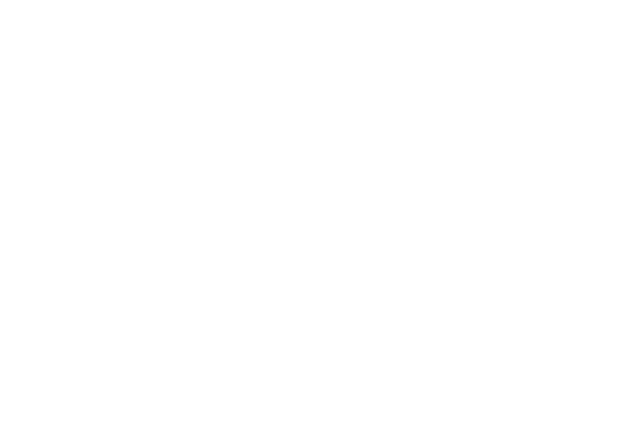
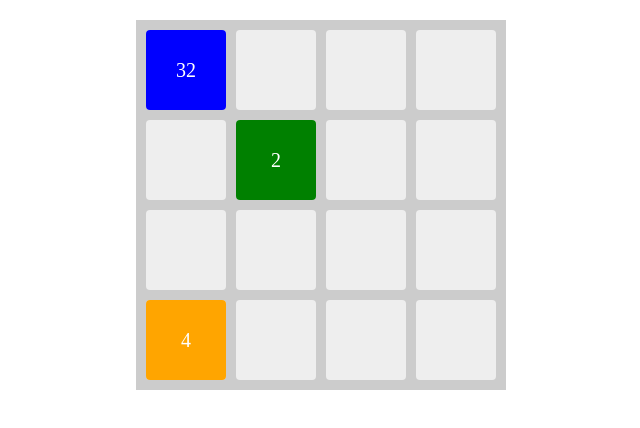
Before and after one commit to jamiesinclair/2048AI, a plain HTML site: page index.html in a window 1280 px wide. Shown: the whole page, without its empty margins (319-959 px from the left). Drawn offline with Linux system fonts and the light colour scheme.

Commit message:
game board and squares

```diff
--- a/2048AI.js
+++ b/2048AI.js
@@ -1 +1,96 @@
-alert('hello wolrd!');
+
+
+
+var board = new function(size) {
+
+	var b = {};
+
+	// default board size
+	b.size = (typeof size=='undefined') ? 4 : size;
+
+
+
+
+
+	var blockSize = 80;
+	var blockMargin = 5;
+	b.generate = function() {
+
+		// the visible board backdrop...
+
+		b.htmlBoard = $('<div>').attr('id','board2048');
+		var containerSize = ((blockSize*b.size)+((blockMargin*2)*(b.size)))+'px';
+		b.htmlBoard.css({width:containerSize,height:containerSize});
+
+		for(i=0;i<(b.size*b.size);i++) {
+			temp = $('<div>').addClass('block').css({width:blockSize,height:blockSize,margin:blockMargin});
+			b.htmlBoard.append(temp);
+		}
+
+		// append this to the body...
+		$('body').append(b.htmlBoard);
+
+
+
+
+		// the internal board:
+		for(i=0;i<b.size;i++) {
+			b.arr = [];
+			for(x=0;x<b.size;x++) {
+				b.arr[x]=[];
+				for(y=0;y<b.size;y++) {
+					b.arr[x][y] = 0;
+				}
+			}
+		}
+
+	};
+
+
+	b.countFreeSpaces = function() {
+		var count = 0;
+		for(x=0;x<b.size;x++) {
+			for(y=0;y<b.size;y++) {
+				if(b.arr[x][y]==0) {
+					count++;
+				}
+			}
+		}
+
+		console.log(count);
+		return count;
+	};
+
+	b.placeSquare = function(x,y,value) {
+		if(typeof x == 'undefined' || typeof y == 'undefined' || typeof value == 'undefined') {return false;}
+
+		// internal...
+		var square = {value:value};
+		b.arr[x][y] = square;
+
+		// visible
+		var squarePositionLeft = ((x*blockSize)+blockMargin+((x*2)*blockMargin))+'px';
+
+		var squarePositionTop = ((y*blockSize)+blockMargin+((y*2)*blockMargin))+'px';
+
+		var htmlSquare = $('<div>').addClass('square').addClass('val'+value)
+		.css({left:squarePositionLeft,top:squarePositionTop,width:blockSize,height:blockSize})
+		.html(value);
+
+		b.htmlBoard.append(htmlSquare);
+
+	};
+
+
+
+	// generate the board and return...
+	b.generate();
+
+	console.log(b);
+	b.placeSquare(1,1,2);
+	b.placeSquare(0,0,32);
+	b.placeSquare(0,3,4);
+
+	b.countFreeSpaces();
+	return b;
+};
--- a/index.html
+++ b/index.html
@@ -2,6 +2,22 @@
 <html>
 <head>
 	<title>2048AI</title>
+	<style rel="stylesheet">
+	#board2048 {border:solid 5px #ccc;margin:20px auto 0;background-color:#ccc;position:relative;}
+
+	#board2048 .block {float:left;background-color:#eee;border-radius:5%;}
+
+	#board2048 .square {position:absolute;background-color:red;border-radius:5%;
+		color:#fff;text-align:center;font-size:20px;line-height:80px;}
+
+	#board2048 .square.val2 {background-color:green;}
+	#board2048 .square.val4 {background-color:orange;}
+	#board2048 .square.val8 {background-color:yellow;}
+	#board2048 .square.val16 {background-color:red;}
+	#board2048 .square.val32 {background-color:blue;}
+
+
+	</style>
 </head>
 <body>
 
```
Also changed, not shown: to do.txt (added).
